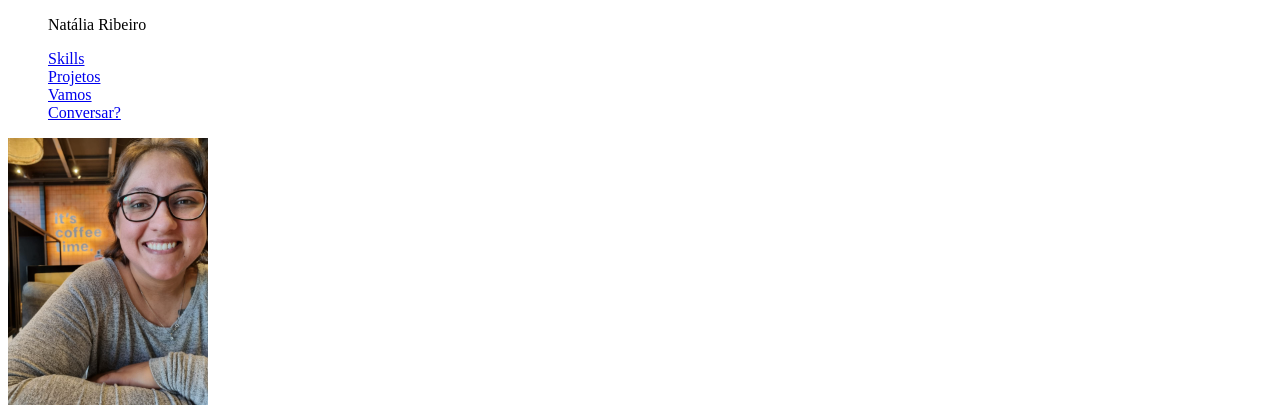
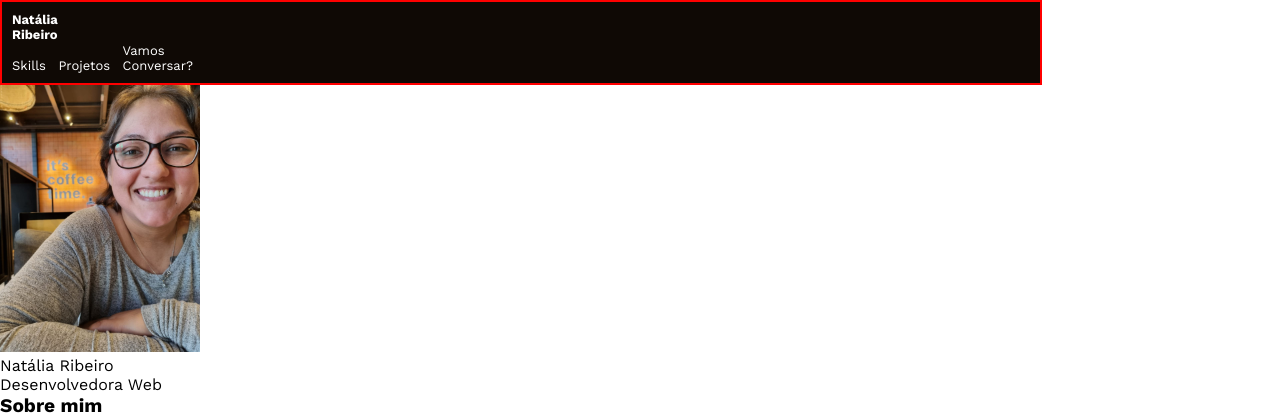
Before and after one commit to nataliaribeiro-dev/myPortfolio, a plain HTML site: page index.html in a window 1280 px wide. Shown: the top 414 px of the page. Drawn offline with nearby package versions, Linux system fonts and the light colour scheme.

Commit message:
add style to the navbar

```diff
--- a/index.html
+++ b/index.html
@@ -4,19 +4,17 @@
     <meta charset="UTF-8">
     <meta http-equiv="X-UA-Compatible" content="IE=edge">
     <meta name="viewport" content="width=device-width, initial-scale=1.0">
+    <title>Natalia Ribeiro - Portfólio</title>
     <link rel="stylesheet" href="style.css">
-    <title>Natalia Ribeiro - Portfólio</title>
 </head>
 <body>
 <!-- Nav bar section -->
     <nav>
-        <div id="logo">
-            <ul style="list-style: none;">
-                <li>Natália Ribeiro</li>
+        <div class="menu">
+            <ul class="logo">
+                <li>Natália<br>Ribeiro</li>
             </ul>
-        </div>
-        <div id="menu">
-            <ul style="list-style: none;">
+            <ul>
                 <li><a href="#skills">Skills</a></li>
                 <li><a href="#projetos">Projetos</a></li>
                 <li><a href="#contato">Vamos<br> Conversar?</a></li>
@@ -27,9 +25,10 @@
     <header>
         <div id="container">
             <img style="width: 200px;" src="./images/Natalia.jpeg" alt="foto de uma mulher sorrindo">
+            <h1>Natália Ribeiro</h1>
+            <h2><em>Desenvolvedora Web</em><h2>
         </div>
-        <h1>Natália Ribeiro</h1>
-        <h2><em>Desenvolvedora Web</em><h2>
+
 
         <div class="about">
             <h2 style="font-weight: 700;font-size:larger;">Sobre mim</h2>
--- a/style.css
+++ b/style.css
@@ -0,0 +1,47 @@
+@import url('https://fonts.googleapis.com/css2?family=Work+Sans:ital,wght@0,200;0,300;0,400;0,500;0,600;0,700;0,800;0,900;1,200;1,300;1,400;1,500;1,600;1,700;1,800;1,900&display=swap');
+
+*{
+    margin: 0;
+	padding: 0;
+	border: 0;
+	font-size: 100%;
+	font: inherit;
+	vertical-align: baseline;
+}
+
+body{
+    font-family: 'Work Sans', sans-serif;
+}
+
+nav .menu {
+
+    border: 2px solid red;
+    padding: 10px;
+    margin: auto;
+    width: 80%;
+    background-color: #0f0905;
+    list-style: none;
+
+}
+
+.menu .logo {
+    color: #DBA451;
+    font-size: larger;
+    font-weight: bold;
+
+}
+
+nav .menu , li, a{
+    display: inline-block;
+    text-align: left;
+    padding-right: 4px;
+    list-style: none;
+    font-size: small;
+    color: #fff;
+
+
+}
+
+a {
+    text-decoration: none;
+}
```
